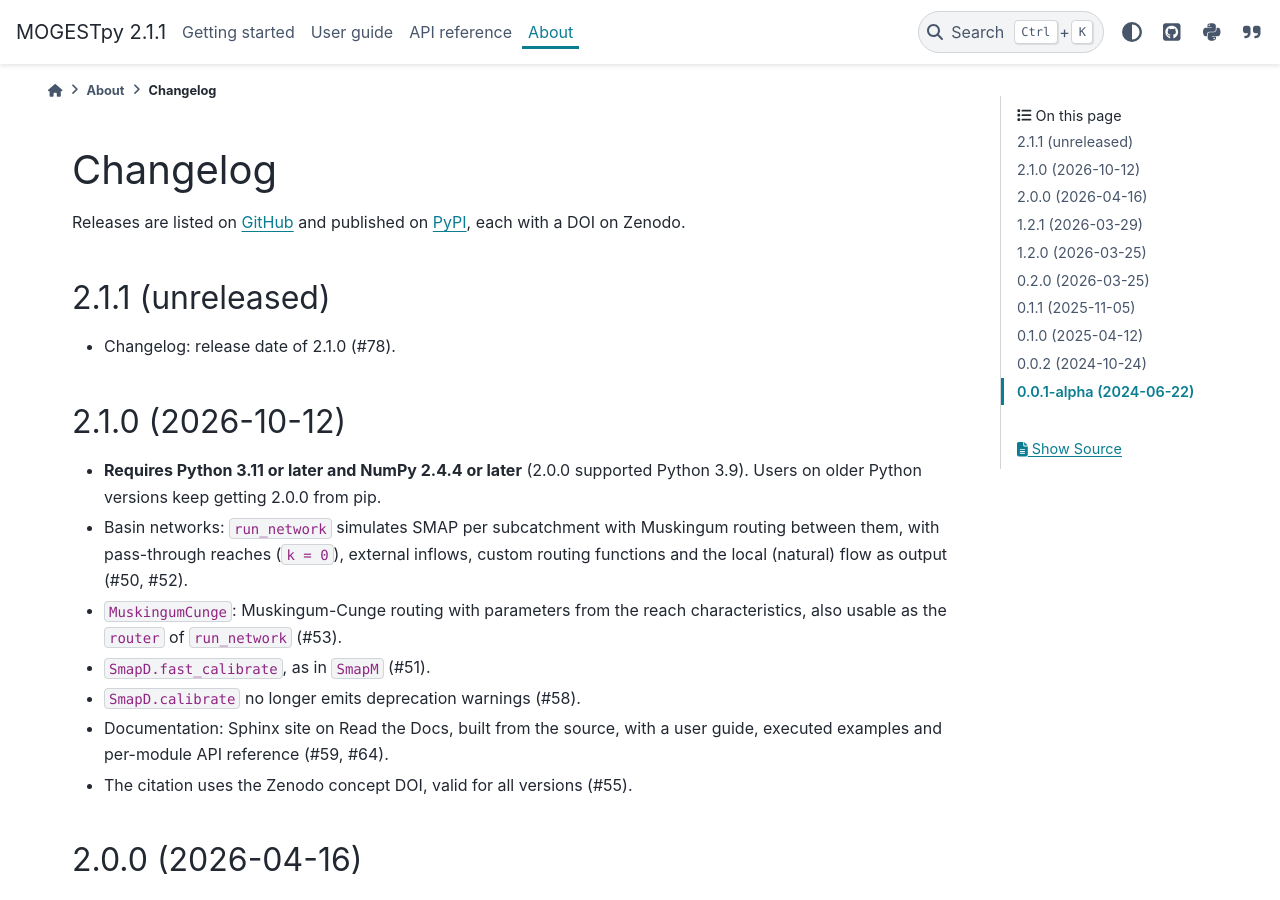
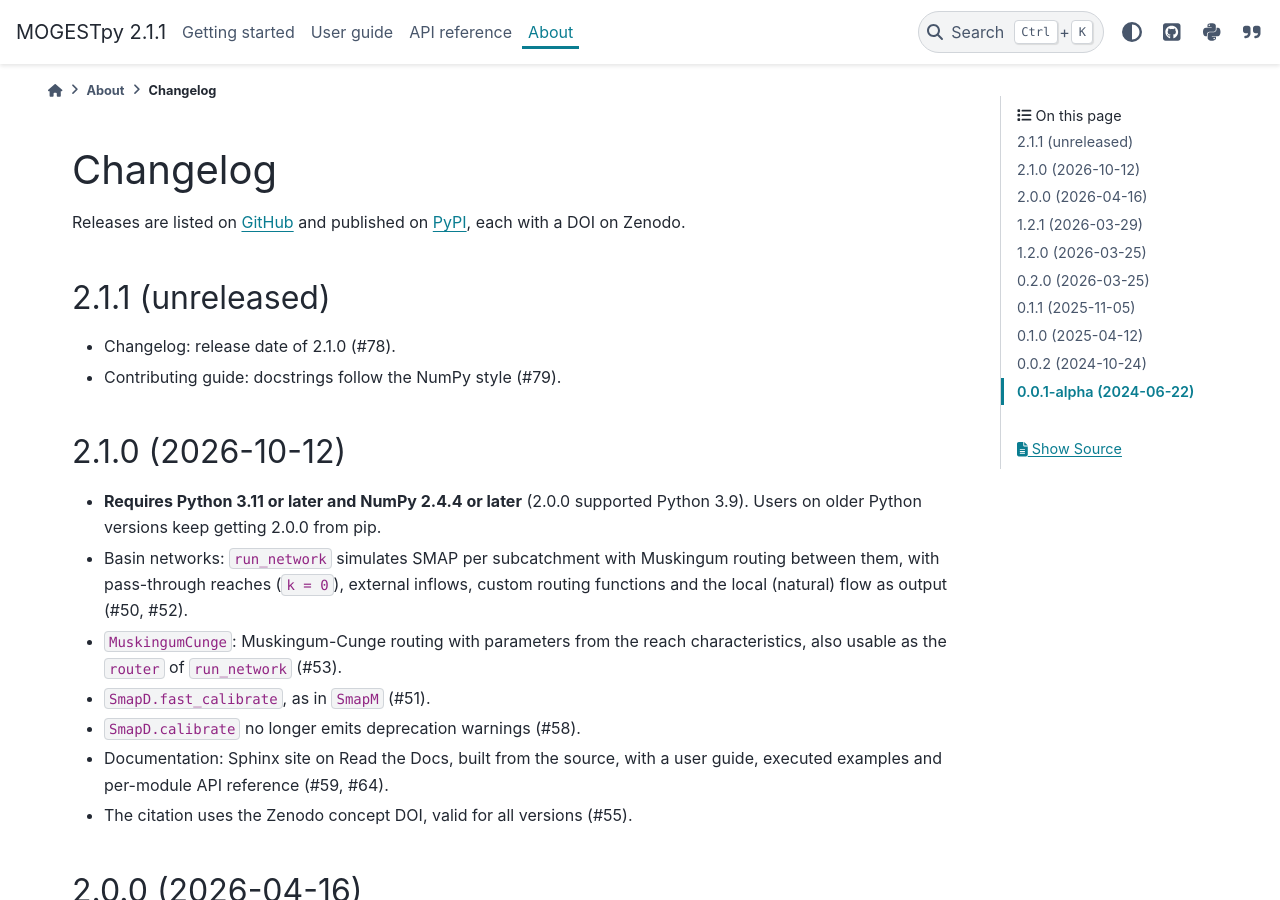
Before and after one commit to dariohhossoda/MOGESTpy, a Sphinx documentation site: the page built from docs/about/changelog.rst, in a window 1280 px wide and 900 px high. Built offline with Sphinx 7.4.7 and the PyData theme 0.15.4, drawn with Linux system fonts in a browser that asks for light colours; pages that are not in the unit, such as notebooks, are missing from menus.

Commit message:
Add NumPy docstring style to changelog
Co-Authored-By: Claude Opus 5.5 <noreply@anthropic.com>

```diff
--- a/docs/about/changelog.rst
+++ b/docs/about/changelog.rst
@@ -9,6 +9,7 @@ DOI on Zenodo.
 ------------------
 
 * Changelog: release date of 2.1.0 (#78).
+* Contributing guide: docstrings follow the NumPy style (#79).
 
 2.1.0 (2026-10-12)
 ------------------
```
